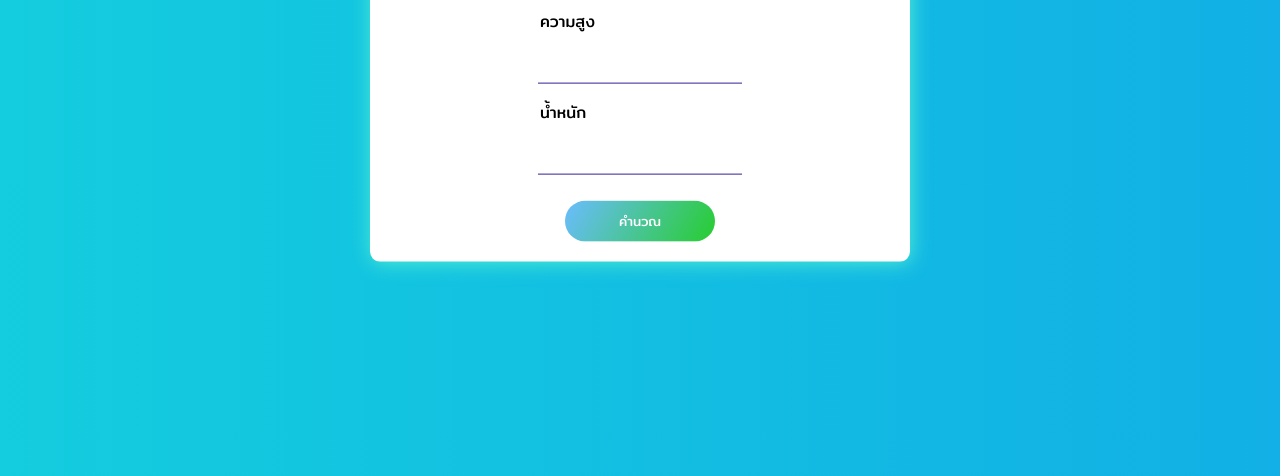
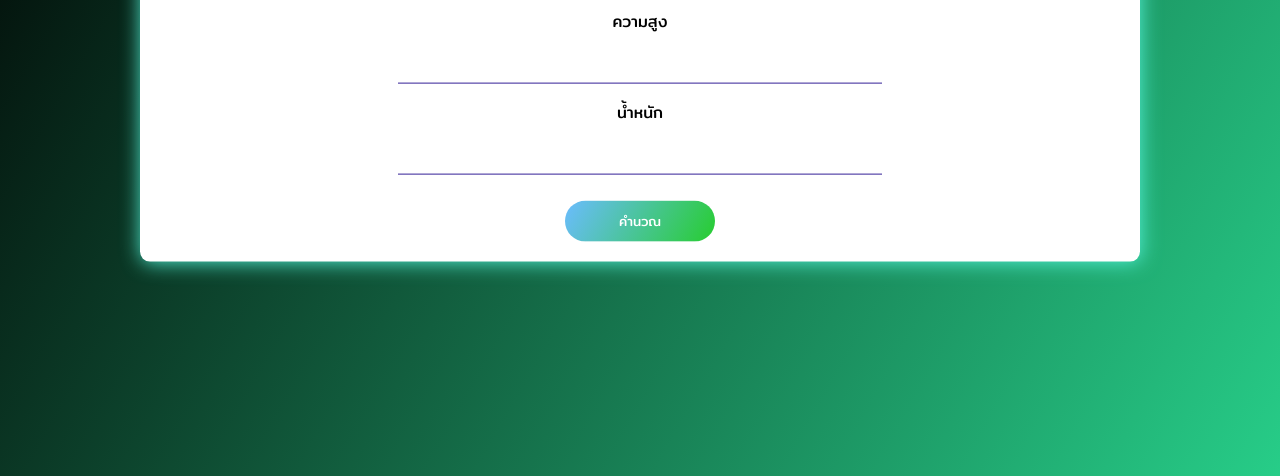
Before and after one commit to rbunpat/bmicalc, a plain HTML site: page index.html in a window 1280 px wide. Shown: the part 324-800 px from the top of the page. Drawn offline with Linux system fonts and the light colour scheme.

Commit message:
Update styles.css

```diff
--- a/styles.css
+++ b/styles.css
@@ -7,81 +7,77 @@ body {
   text-align: center;
   font-family: sans-serif;
   min-height: 100vh;
-	background-color: #0a072e;
-	/*overflow: hidden; /* hide scroll bar */
-	background-image: linear-gradient(90deg, rgb(20, 221, 110), rgb(20, 208, 221), rgb(10, 76, 255));
-	background-size: 900%;
-	animation: bg-animation 15s infinite alternate;
+  margin: 0;
+  padding: 0;
+  text-align: center;
+  font-family: sans-serif;
+  background-image: linear-gradient(120deg,#000000,#27cd88);
+  min-height: 100vh;
+  -ms-overflow-style: none; /* IE and Edge */
+  scrollbar-width: none; /* Firefox */
 }
 
 body::-webkit-scrollbar {
-    display: none;/*hide scroll bar for chrome safari and opera*/
+  display: none; /*hide scroll bar for chrome safari and opera*/
 }
 
-body {
-	-ms-overflow-style: none;  /* IE and Edge */
-	scrollbar-width: none;  /* Firefox */
-}
+div {
 
-@keyframes bg-animation {
-	0% {background-position: left;}
-    100% {background-position: right;}
-}
-
-div{
-    width: 500px;
+    width: 75%;
     position: absolute;
     top: 50%;
     left: 50%;
     background-color: #fff;
-    transform: translate(-50%, -50%);
+    transform: translate(-50%,-50%);
     padding: 20px;
     border-radius: 10px;
     box-shadow: 1px 1px 20px #52eed4;
 }
-h2{
+h2 {
   font-size: 30px;
   font-weight: 600;
 }
-.text{
-    text-align: left;
-    margin-left: 150px;
+.text {
+  text-align: center;
+  /*margin-left: 150px;*/
 }
-#w, #h{
+#w,
+#h {
   color: #222f3e;
-    text-align: left;
+  text-align: center;
   font-size: 20px;
   font-weight: 200;
   outline: none;
   border: none;
   background: none;
   border-bottom: 1px solid #341f97;
-    width: 200px;
+  width: 50%;
 }
-    #w:focus, #h:focus{
+#w:focus,
+#h:focus {
   border-bottom: 2px solid #341f97;
-        width: 300px;
+  width: 90%;
   transition: 0.5s;
 }
-    #result{
+#result {
   color: #341f97;
 }
-    #btn{
+#btn {
   font-family: inherit;
   margin-top: 10px;
   border: none;
   color: #fff;
-        background-image: linear-gradient(120deg,#6bbcff, #27cd2f);
+  background-image: linear-gradient(120deg, #6bbcff, #27cd2f);
   width: 150px;
   padding: 10px;
   border-radius: 30px;
   outline: none;
   cursor: pointer;
 }
-    #btn:hover{
+#btn:hover {
   box-shadow: 1px 1px 10px #341f97;
 }
-    #info{
+#info {
   font-size: 12px;
   font-family: inherit;
 }
```
Lines whose indentation alone changed are shown as unchanged.
